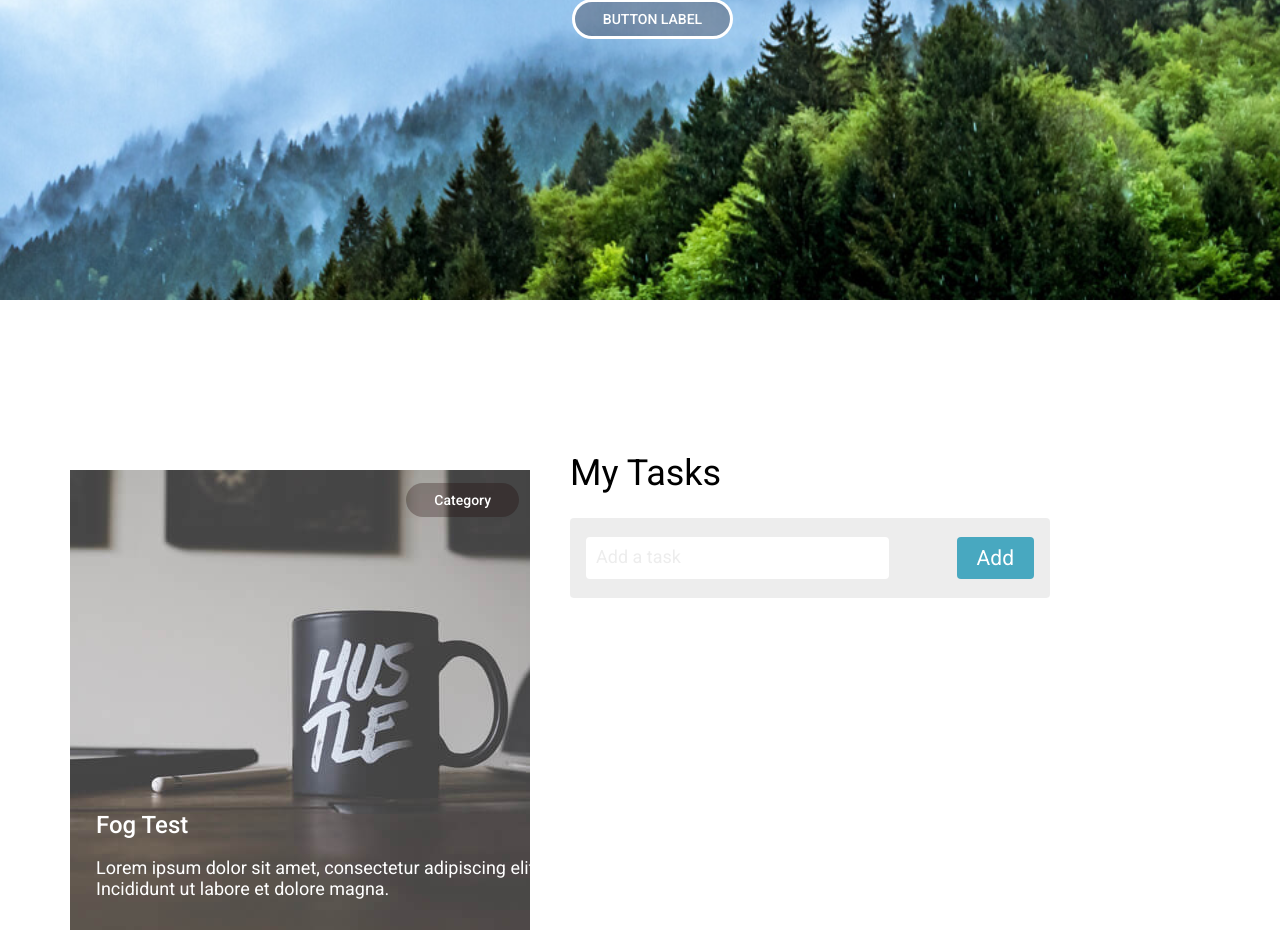
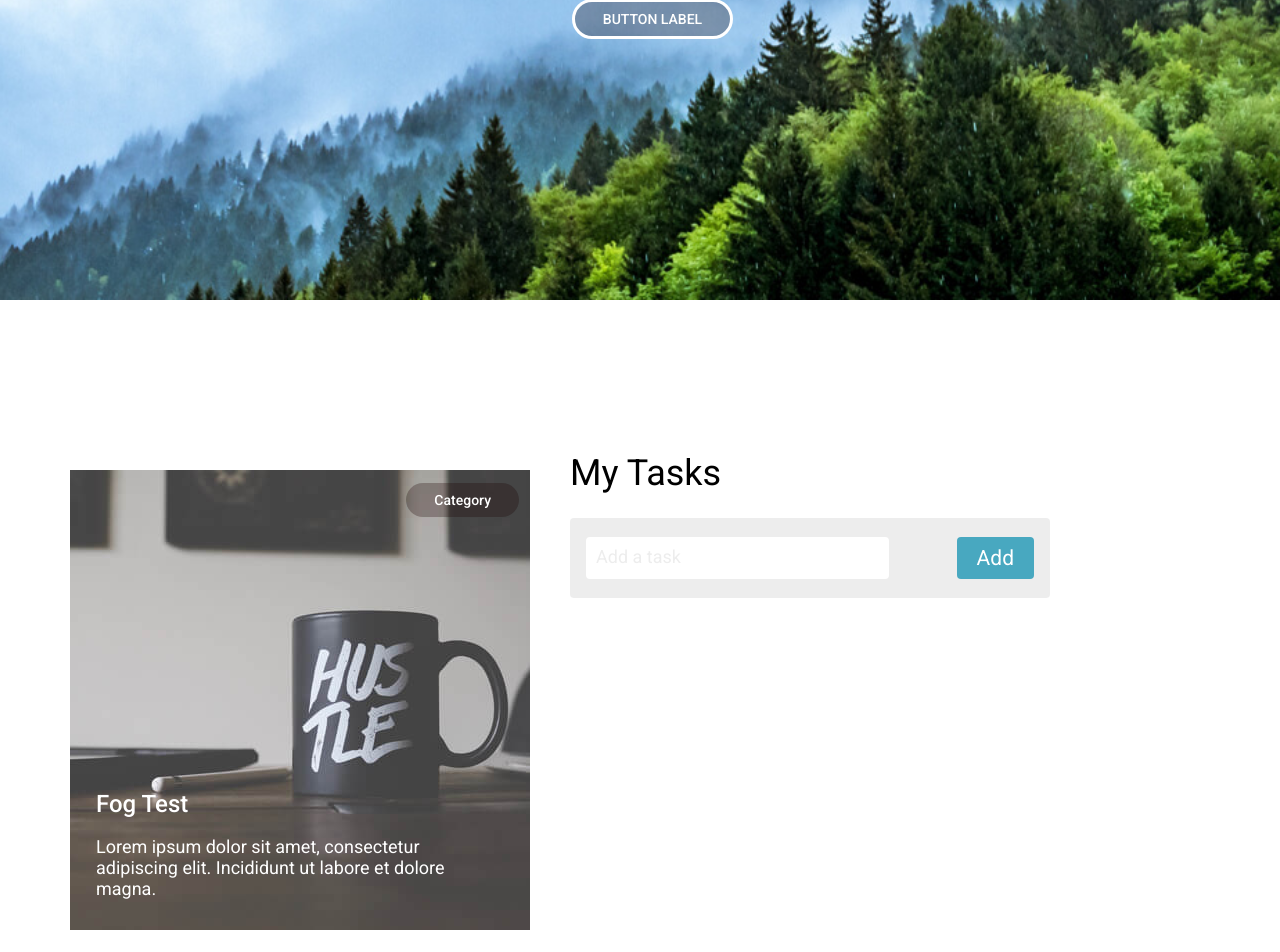
Before and after one commit to lourencofelipe/react-front-ts, a Next.js app: page / in a window 1280 px wide. Shown: the part 420-1372 px from the top of the page. Built offline with nearby package versions, Linux system fonts and the light colour scheme.

Commit message:
feat: Paragraph adjustment

```diff
--- a/src/components/main/Main.tsx
+++ b/src/components/main/Main.tsx
@@ -5,7 +5,6 @@
     min-height: 100vh;
     margin: 0 auto;
 
-
     display: flex;
     flex-direction: column;
 
--- a/src/components/paragraph/Paragraph.tsx
+++ b/src/components/paragraph/Paragraph.tsx
@@ -4,5 +4,4 @@
     font-family: roboto;
     font-size: 18px;
     color: #ffffff;
-
 `
--- a/src/components/title/Title.tsx
+++ b/src/components/title/Title.tsx
@@ -5,7 +5,6 @@
     font-weight: 500;
     font-size: 38px;
     color: #ffffff;
-
 `
 
 type TitleProps = {
--- a/src/pages/index.tsx
+++ b/src/pages/index.tsx
@@ -233,6 +233,7 @@
   left: 16px;
   margin-left: 10px;
   margin-bottom: 5px;
+  width: 75%;
   display: flex;
   flex-direction: column;
   justify-content: flex-start;
@@ -242,8 +243,8 @@
     width: 75%;
   }
 
-  @media screen and(min-width: 768px) and (max-width: 1200px){
-    width: 75%;
+  @media screen and(min-width: 768px) {
+    width: 80%;
   }
 `
 
```
